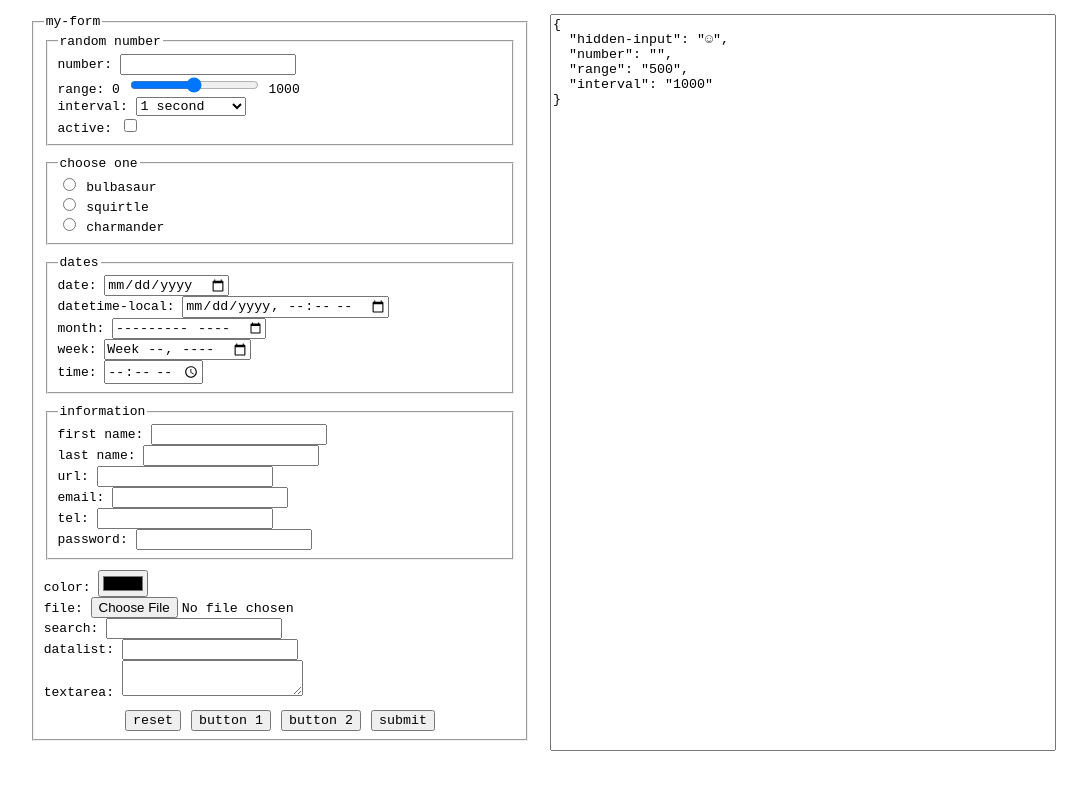
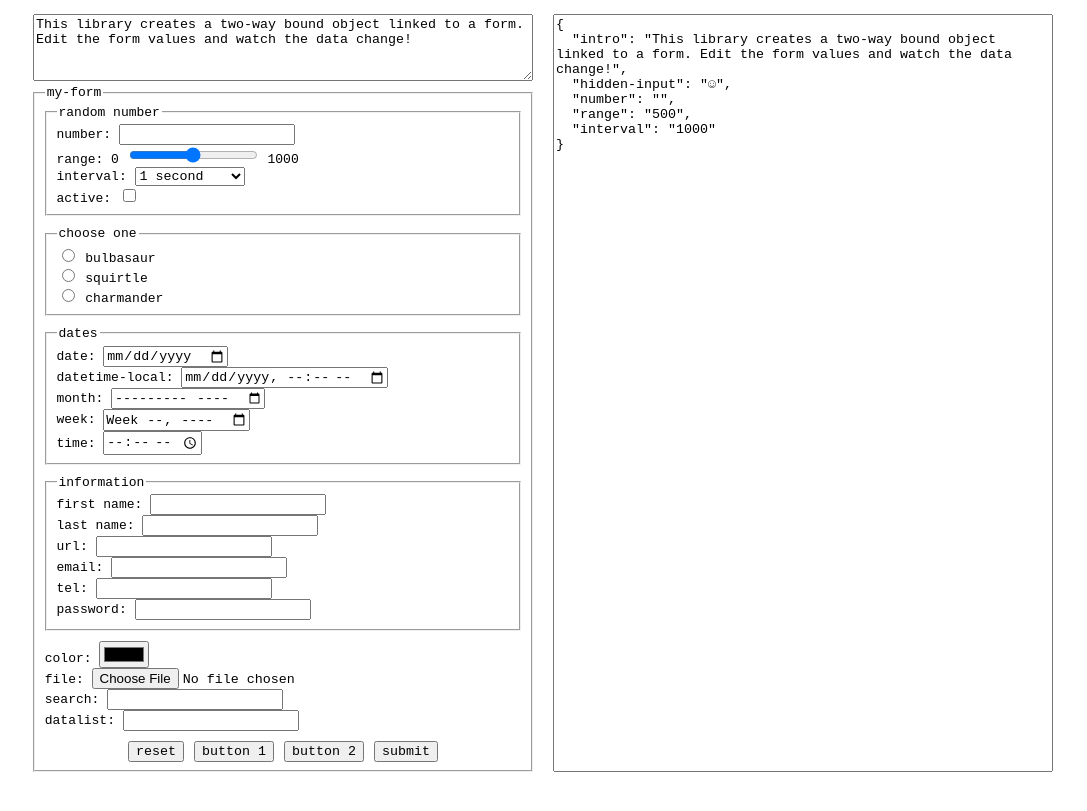
Before and after one commit to freejosh/scratch-form, a website: page demo/index.html in a window 1280 px wide. Shown: the part 83-894 px from the top of the page, without its empty margins (97-1184 px from the left). Drawn offline with Linux system fonts and the light colour scheme.

Commit message:
Use textarea as intro text

```diff
--- a/demo/index.html
+++ b/demo/index.html
@@ -10,6 +10,8 @@
   <h1>scratch-form</h1>
   <div id="container">
     <form id="form">
+      <textarea name="intro" id="intro">This library creates a two-way bound object linked to a form. Edit the form values and watch the data change!</textarea>
+
       <fieldset>
         <legend>my-form</legend>
 
@@ -109,11 +111,6 @@
           </datalist>
         </label>
 
-        <label>
-          textarea:
-          <textarea name="textarea"></textarea>
-        </label>
-
         <div class="buttons">
           <input type="reset" name="reset-buttom" value="reset" />
           <input type="button" name="button-input" value="button 1" />
--- a/demo/style.css
+++ b/demo/style.css
@@ -5,6 +5,7 @@ body {
 
 * {
   font-family: monospace;
+  box-sizing: border-box;
 }
 
 h1 {
@@ -28,11 +29,21 @@ h1 {
 
 }
 
+#intro {
+  resize: vertical;
+  width: 100%;
+  height: 5em;
+}
+
 label {
   display: block;
 }
 
 fieldset {
+  margin: 0;
+}
+
+fieldset fieldset {
   margin-bottom: 10px;
 }
 
```
